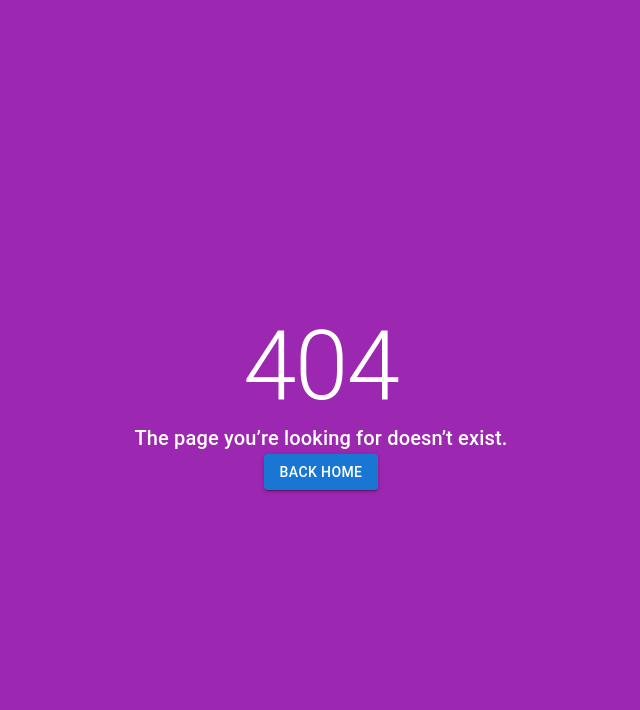
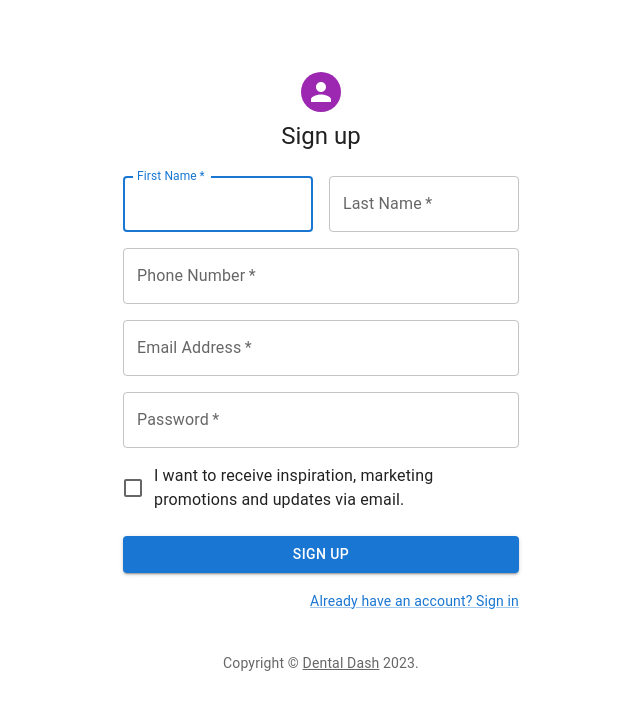
Before and after one commit to Anan1218/docstop, a React (Create React App) app: page /signup in a window 1280 px wide. Before the commit this address had no page. Shown: the top 710 px of the page, without its empty margins (319-959 px from the left). Built offline with nearby package versions, Linux system fonts and the light colour scheme; the HTML template or start-up script is replaced by a standard one.

Commit message:
made home page the landing page and added navigation to it

```diff
--- a/src/App.js
+++ b/src/App.js
@@ -1,16 +1,16 @@
-import logo from './logo.svg';
 import './App.css';
 import SignIn from './components/accounts/signin/SignIn';
 import SignUp from './components/accounts/signup/SignUp';
-import {Router, Route, Routes } from 'react-router-dom'
+import {Route, Routes } from 'react-router-dom'
 import NotFound from './components/pages/error/notFound';
 import Home from './components/pages/landing/index'
 
 function App() {
   return (
       <Routes>
-        <Route exact path="/" element={<SignUp />} />
+        <Route exact path="/" element={<Home/>} />
         <Route element={<SignIn />} exact path="/signin"/>
+        <Route element={<SignUp />} exact path="/signup"/>
         <Route path="*" element={<NotFound/>}/>
         <Route path="/home" element={<Home />} /> {/* TODO: make this the main '/' path and make separate routes for sign in/up */}
       </Routes>
--- a/src/components/pages/error/notFound.js
+++ b/src/components/pages/error/notFound.js
@@ -1,10 +1,12 @@
 import React from 'react';
 import { Box, Button, Typography } from '@mui/material';
 import { purple } from '@mui/material/colors';
+import { useNavigate } from 'react-router-dom'
 
 const primary = purple[500]; // #f44336
 
-export default function notFound() {
+export default function NotFound() {
+  const navigate = useNavigate();
   return (
     <Box
       sx={{
@@ -22,7 +24,9 @@ export default function notFound() {
       <Typography variant="h6" style={{ color: 'white' }}>
         The page you’re looking for doesn’t exist.
       </Typography>
-      <Button variant="contained">Back Home</Button>
+      <Button variant="contained" onClick={() => {navigate("/");}}>
+          Back Home
+      </Button>
     </Box>
   );
 }
--- a/src/components/pages/landing/index.js
+++ b/src/components/pages/landing/index.js
@@ -9,7 +9,7 @@ export default function Main() {
                 <div style={{display: 'flex', justifyContent: 'space-evenly', width: 500, fontSize: 30}}>
                     <a className="navLink" href="about">About</a>
                     <a className="navLink" href="contact">Contact</a>
-                    <a className="navLink" href="register">Sign Up</a>
+                    <a className="navLink" href="/signup">Sign Up</a>
                 </div>
             </nav>
             <div style={{display: 'flex', flexDirection: 'row'}}>
--- /dev/null
+++ b/src/index 2.css
@@ -0,0 +1,13 @@
+body {
+  margin: 0;
+  font-family: -apple-system, BlinkMacSystemFont, 'Segoe UI', 'Roboto', 'Oxygen',
+    'Ubuntu', 'Cantarell', 'Fira Sans', 'Droid Sans', 'Helvetica Neue',
+    sans-serif;
+  -webkit-font-smoothing: antialiased;
+  -moz-osx-font-smoothing: grayscale;
+}
+
+code {
+  font-family: source-code-pro, Menlo, Monaco, Consolas, 'Courier New',
+    monospace;
+}
```
Also changed, not shown: src/App.test 2.js (added, +8 -0 lines), src/reportWebVitals 2.js (added, +13 -0 lines), src/setupTests 2.js (added, +5 -0 lines), public/robots 2.txt (added).
